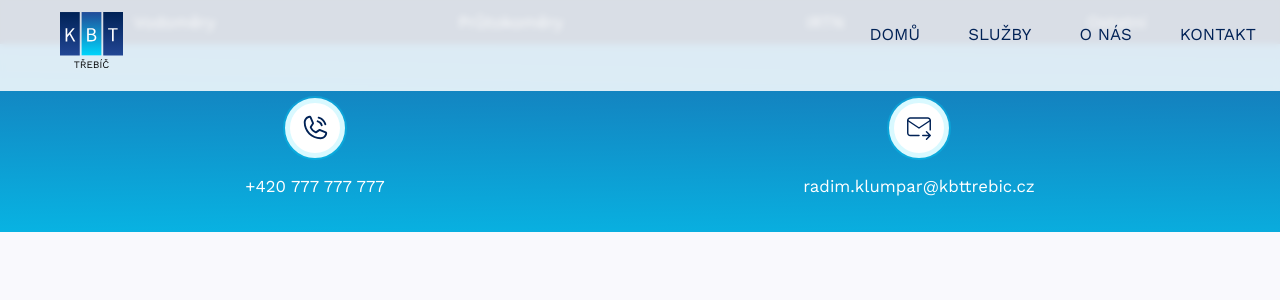
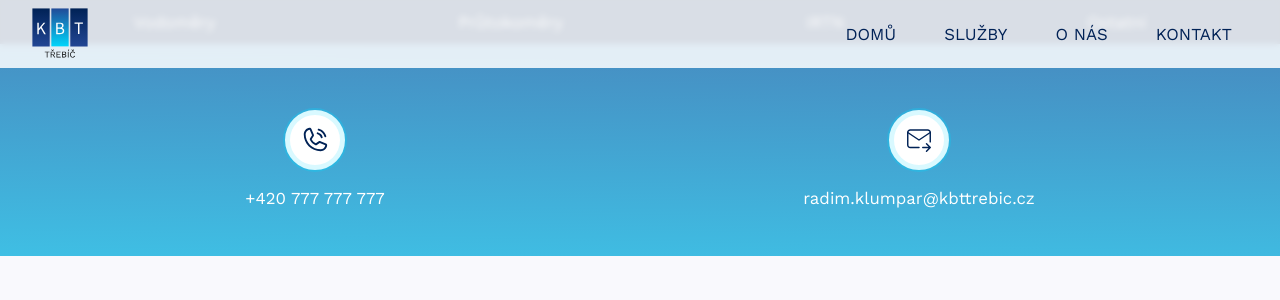
Before and after one commit to MichaelaKrubova/KBT, a PHP site: page /pages/irtn.php in a window 1280 px wide. Shown: the top 300 px of the page. Run offline with PHP 8.4, Linux system fonts and the light colour scheme; some libraries are stand-ins or nearby versions.

Commit message:
just cosmetic changes

```diff
--- a/style.css
+++ b/style.css
@@ -149,7 +151,7 @@ p, a, li {
 }
 
 .bg-gradient {
-    background: linear-gradient(181.04deg, #224694 -39.03%, rgba(0, 212, 250, 1) 142.12%);
+    background: linear-gradient(181.04deg, #4C68A8 -39.03%, #3BD9F6 142.12%);
 }
 
 
@@ -263,9 +266,31 @@ p, a, li {
 .active {
     opacity: 1;
     transform: translateX(0%);
-    transition: all 2s ease-in-out;
+    transition: all 1.5s ease-in;
 }
 
+
+
+.svg-container {
+    width: 6rem;
+    height: 4.5rem;
+    overflow: auto;
+}
+
+
+.logo-link {
+    padding-top: .5rem;
+    z-index: 200;
+    position: relative;
+}
+
+.logo {
+    position: absolute;
+    z-index: -1;
+    width: 100%;
+    height: 100%;
+    padding: .2rem 0;
+}
 
 
 .divider-bottom-light {
@@ -319,36 +344,21 @@ p, a, li {
 
 
 .topbar {
-    padding: 1rem 5rem;
+    padding: 0 2rem;
     position: fixed;
     height: max-content;
     width: 100vw;
     justify-content: space-between;
     align-items: center;
-    background: rgba(255, 255, 255, 0.85);
     z-index: 9999;
 
 }
-/*
-.topbar.scrolled {
-    background: linear-gradient(180deg, #224694 1.65%, #00D4FA 124.21%);
-    max-width: calc(100vw - 1.5rem);
-}
-
-.topbar.scrolled a {
-    color: white;
-} */
 
 
 #toggleBtn {
     color: #002256;
 
 }
-/*
-.topbar.scrolled #toggleBtn {
-    color: white;
-
-} */
 
 @supports (backdrop-filter: blur(3px)) {
      .topbar {
@@ -781,6 +791,7 @@ footer {
 
 footer a {
     color: white;
+    margin: 1rem 1rem;
 }
 
 .footer-content {
@@ -837,10 +848,15 @@ footer .circle:hover {
 
     .heading {
         grid-area: 3 / 1 / 5 / 5;
-
+        background: transparent;
+        backdrop-filter: none;
 }
 
 /* TopNav */
+
+    .topbar {
+        background: transparent;
+    }
 
     .mobile-nav-toggle {
         display: none;
@@ -848,14 +864,16 @@ footer .circle:hover {
 
     .nav-menu {
         position: fixed;
-        padding: 0;
+        padding: 0 2rem;
         transform: translateX(0%);
         flex-direction: row;
         justify-content: flex-end;
+        z-index: 100;
 
         inset: 0;
         height: fit-content;
-        background: transparent;
+
+        background: rgba(255, 255, 255, 0.85);
 
         backdrop-filter: none;
 
```
Also changed, not shown: other parts of style.css (+16 -13 lines).
